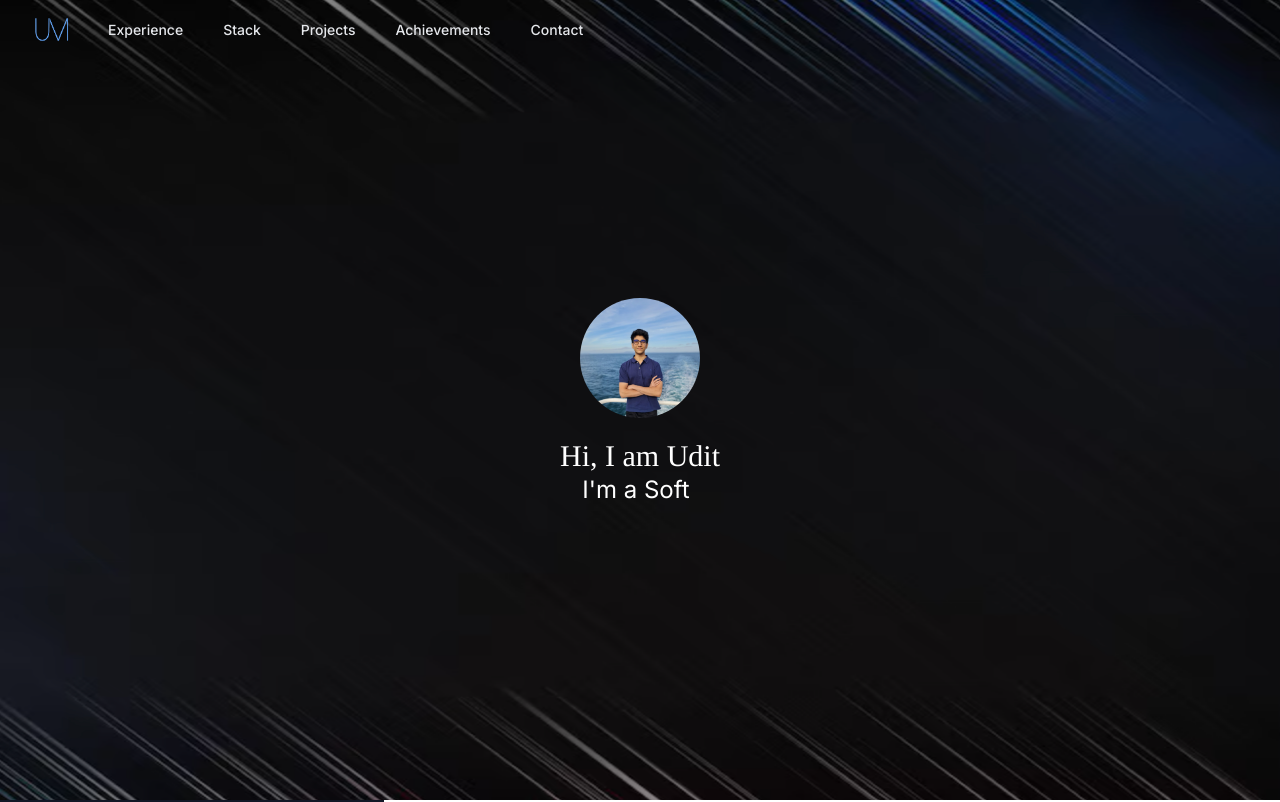
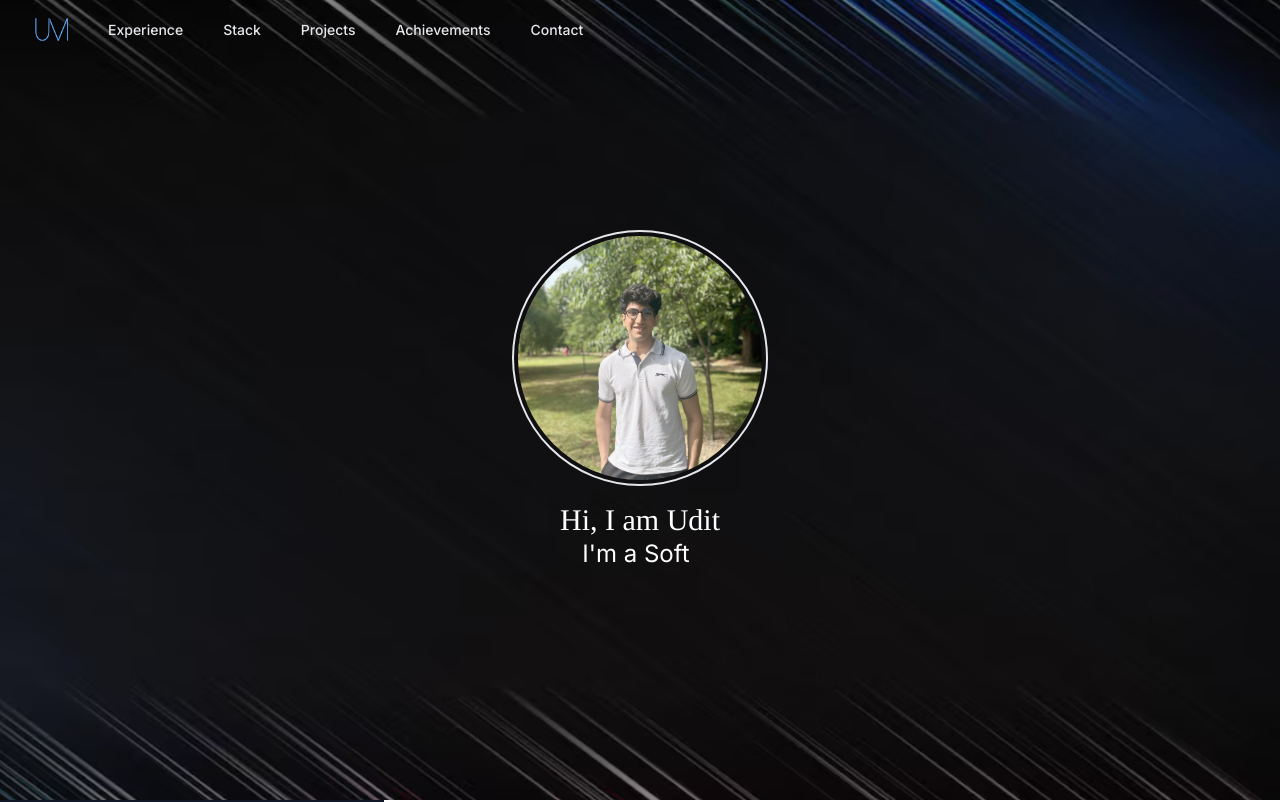
Before and after one commit to udit710/udit710.github.io, a Next.js app: page / in a window 1280 px wide. Shown: the top 802 px of the page. Built offline with nearby package versions, Linux system fonts and the light colour scheme.

Commit message:
Updated Image

```diff
--- a/src/app/components/About.tsx
+++ b/src/app/components/About.tsx
@@ -9,7 +9,7 @@ import aura from "../../../public/aura.png";
 function About() {
   return (
     <>
-    <div className="h-[100vh] w-[100%] flex justify-center items-center text-white">
+    <div className="h-[100vh] w-[100%] flex justify-center items-center text-white ">
         <Image
             src={aura}
             className=" absolute z-[-1] w-[100%] h-[100vh]"
@@ -19,7 +19,7 @@ function About() {
     <div className="flex justify-center items-center">
     <Image
       src={udit}
-      className="md:w-[10vw] w-[30vw] md:h-[10vw] h-[30vw]  rounded-full bg-blue-500 p-1 self-center"
+      className="md:w-[20vw] w-[50vw] md:h-[20vw] h-[50vw]  rounded-full border-2 bg-white-800 p-1 self-center"
       alt="Udit"
     />
     </div>
```
Also changed, not shown: public/udit.jpeg.
